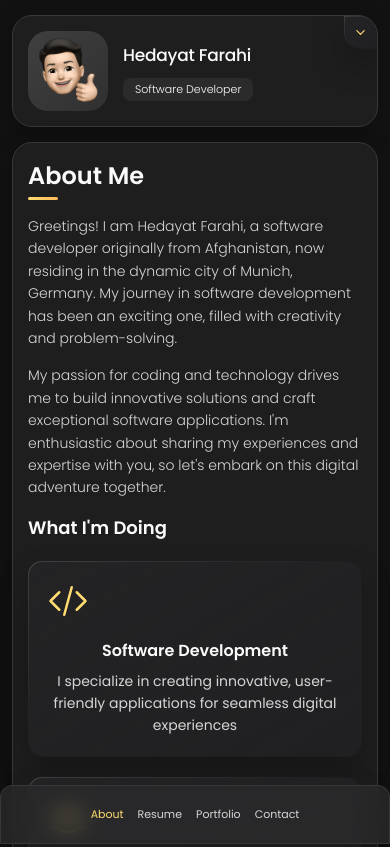
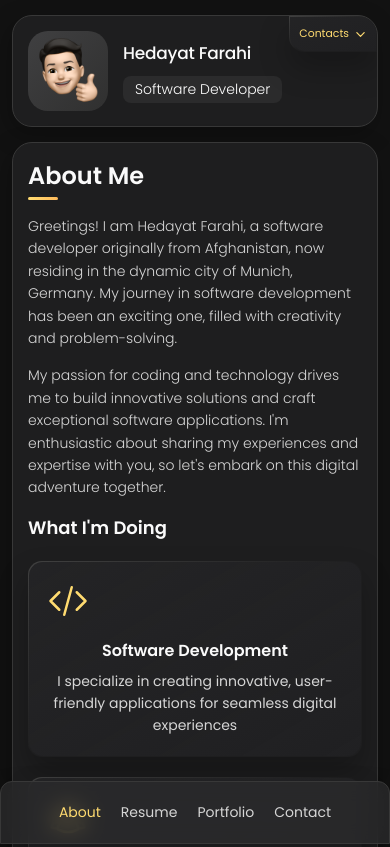
Before and after one commit to Hedayat-Farahi786/portfolio, a plain HTML site: page index.html in a window 390 px wide. Shown: the top 847 px of the page. Drawn offline with nearby package versions, Linux system fonts and the light colour scheme.

Commit message:
add favicon; add contacts text next to arrow for the contact arrow at the top; make the nav link text size bigger in mobile view

```diff
--- a/assets/css/style.css
+++ b/assets/css/style.css
@@ -80,7 +80,7 @@
   --fs-5: 15px;
   --fs-6: 14px;
   --fs-7: 13px;
-  --fs-8: 11px;
+  --fs-8: 14px;
 
   /* font-weight */
   --fw-300: 300;
@@ -409,6 +409,19 @@ main {
   display: none;
 }
 
+.info_more-arrow{
+  display: flex;
+  align-items: center;
+}
+
+.info_more-arrow p{
+  font-size: smaller;
+}
+
+.info_more-arrow p{
+  margin-right: 5px !important;
+}
+
 .sidebar-info_more {
   opacity: 0;
   visibility: hidden;
@@ -500,7 +513,7 @@ main {
 .navbar-link {
   color: var(--light-gray);
   font-size: var(--fs-8);
-  padding: 20px 7px;
+  padding: 20px 10px;
   transition: color var(--transition-1);
 }
 
@@ -1460,7 +1473,7 @@ textarea.form-input::-webkit-resizer {
     font-size: var(--fs-8);
   }
 
-  .info_more-btn ion-icon {
+  .info_more-btn .info_more-arrow {
     display: none;
   }
 
@@ -1490,7 +1503,7 @@ textarea.form-input::-webkit-resizer {
   }
 
   .navbar-link {
-    --fs-8: 14px;
+    --fs-8: 16px;
   }
 
   /**
@@ -1713,7 +1726,7 @@ textarea.form-input::-webkit-resizer {
    */
 
   .navbar-link {
-    --fs-8: 15px;
+    --fs-8: 20px;
   }
 
   /**
--- a/index.html
+++ b/index.html
@@ -11,7 +11,7 @@
   -->
     <link
       rel="shortcut icon"
-      href="./assets/images/logo.ico"
+      href="./assets/images/favicon.ico"
       type="image/x-icon"
     />
 
@@ -59,7 +59,11 @@
           <button class="info_more-btn" data-sidebar-btn>
             <span>Show Contacts</span>
 
-            <ion-icon name="chevron-down"></ion-icon>
+            <div class="info_more-arrow">
+              <p>Contacts</p>
+              <span></span>
+              <ion-icon name="chevron-down"></ion-icon>
+            </div>
           </button>
         </div>
 
```
Also changed, not shown: assets/images/favicon.ico (added).
